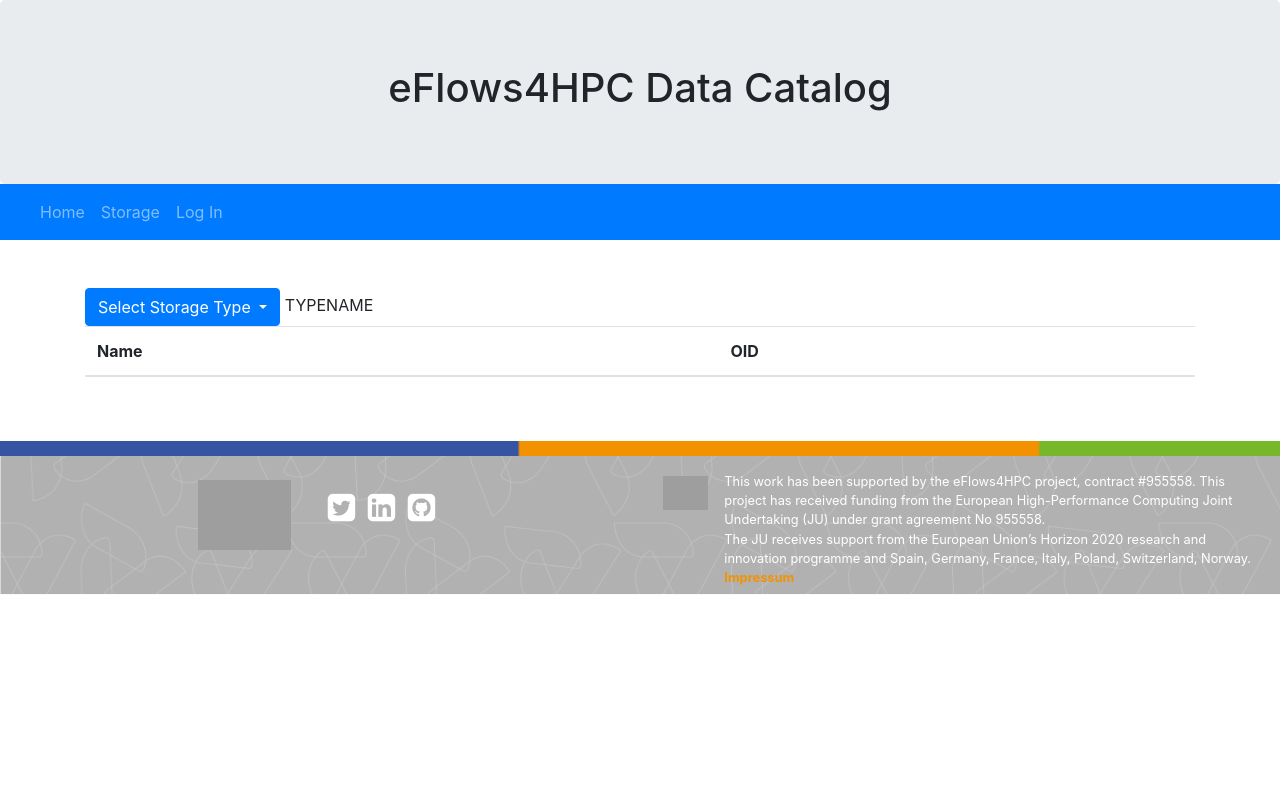
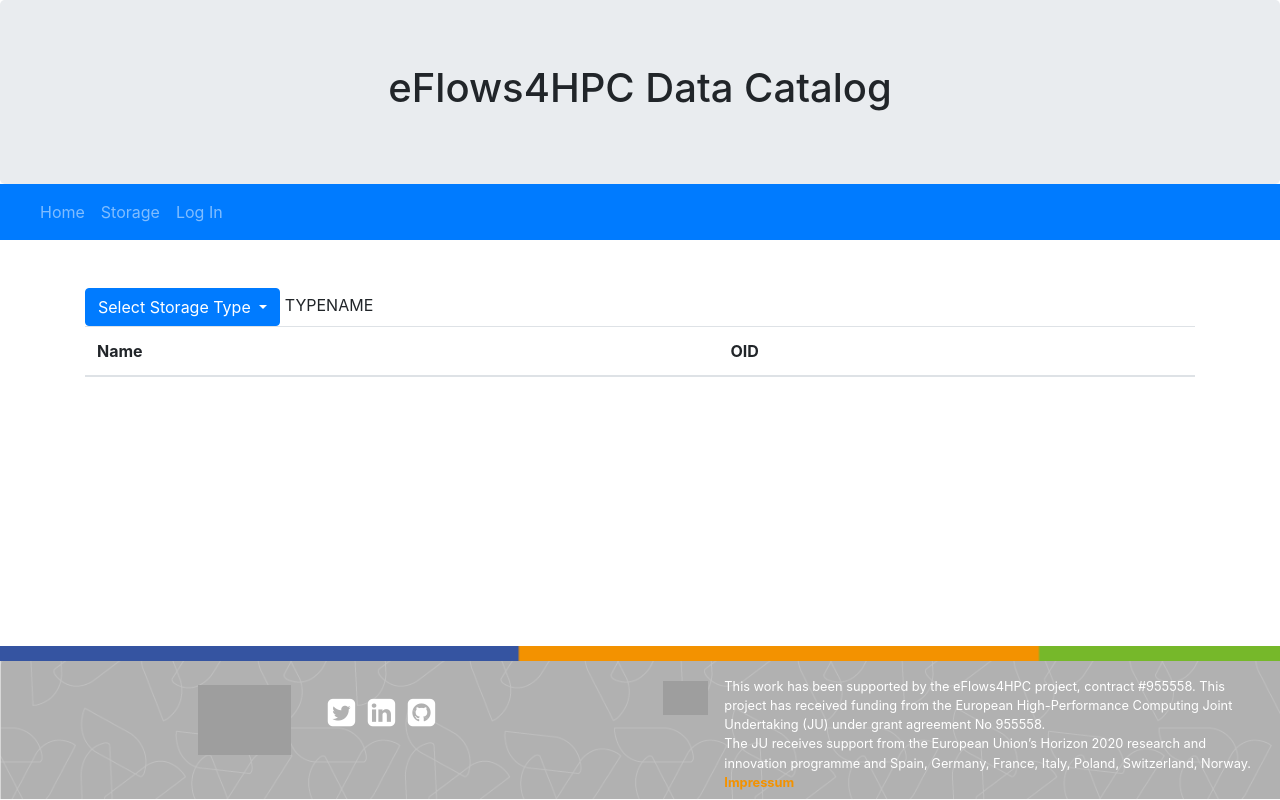
Before and after one commit to eflows4hpc/datacatalog, a Python web app: template frontend/templates/storage_content.html.jinja in a window 1280 px wide. Run offline with Jinja, Linux system fonts and the light colour scheme; the template is opened without the code that fills it, so the values that code supplies are empty; grey boxes are pictures that could not be loaded.

Commit message:
A proper sticky footer at the bottom of the viewport

```diff
--- a/frontend/templates/base.html.jinja
+++ b/frontend/templates/base.html.jinja
@@ -16,6 +16,7 @@
   {% block extraheader %}{% endblock %}
 </head>
 {% block body %}
+  <div class="d-flex flex-column min-vh-100">
     <!--BIG TITLE WITH LOGO-->
     <div class="jumbotron text-center" style="margin-bottom:0">
       <h1>eFlows4HPC Data Catalog</h1>
@@ -37,20 +38,20 @@
       </div>
     </nav>
 
-
     <ul class="nav navbar-nav">
     </ul>
 
     <!--SPECIFIC PAGE CONTENT-->
-    <div class="d-flex flex-column min-vh-75">
     {% block content%}
     {% endblock %}
-    </div>
+
+    <div class="flex-grow-1"></div>
 
     <!--FOOTER-->
     {% block footer %}
       {% include 'footer.html.jinja' %}
     {% endblock %}
+  </div>
 
   <!--SHARED JAVASCRIPT-->
   <script src="https://code.jquery.com/jquery-3.5.1.slim.min.js" integrity="sha384-DfXdz2htPH0lsSSs5nCTpuj/zy4C+OGpamoFVy38MVBnE+IbbVYUew+OrCXaRkfj" crossorigin="anonymous"></script>
--- a/frontend/templates/footer.html.jinja
+++ b/frontend/templates/footer.html.jinja
@@ -3,7 +3,7 @@
 {% endblock %}
 
 {% block footer %}
-<footer class="footer d-inlign-flex">
+<footer class="footer mt-auto flex-shrink-0 d-inlign-flex">
     <div class="container-fluid p-0">
       <div class="eflows-line"></div>
       <div class="row mt-2 px-3">
```
Lines whose indentation alone changed are shown as unchanged.
